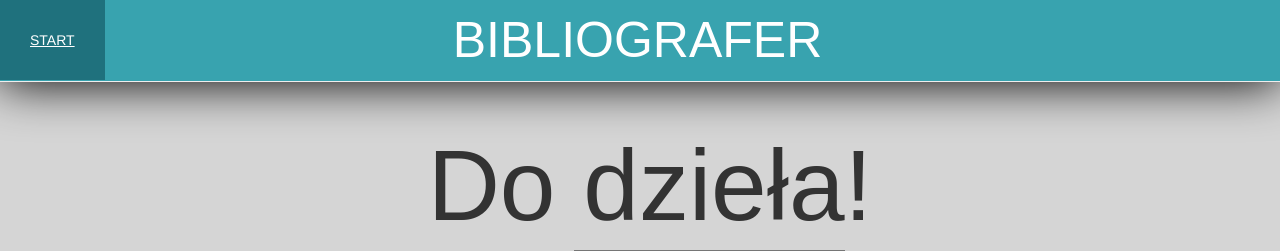
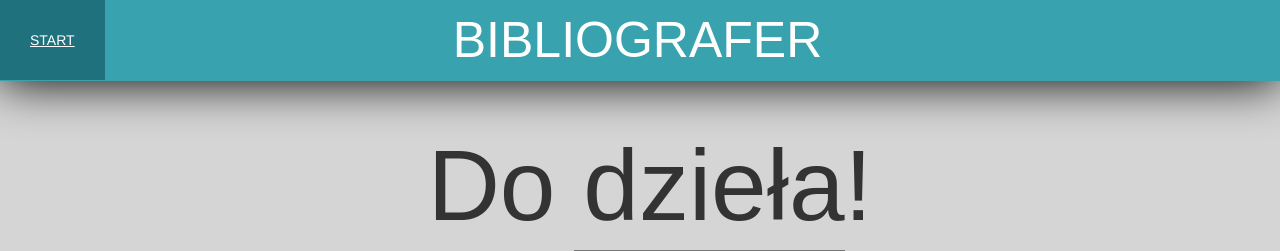
Before and after one commit to greesik/biblio, a Django app: page /main-category/1/1 in a window 1280 px wide. Shown: the top 251 px of the page. Run offline with Django 3.2, Linux system fonts and the light colour scheme; some libraries are stand-ins or nearby versions.

Commit message:
cosmetics

```diff
--- a/static/css/style.css
+++ b/static/css/style.css
@@ -7,6 +7,8 @@
     top: -40px;
     width: 100%;
     padding: 0;
+    border: 1px;
+    border-color: #238d99;
 }
 .page-header a{
     margin: auto;
```
